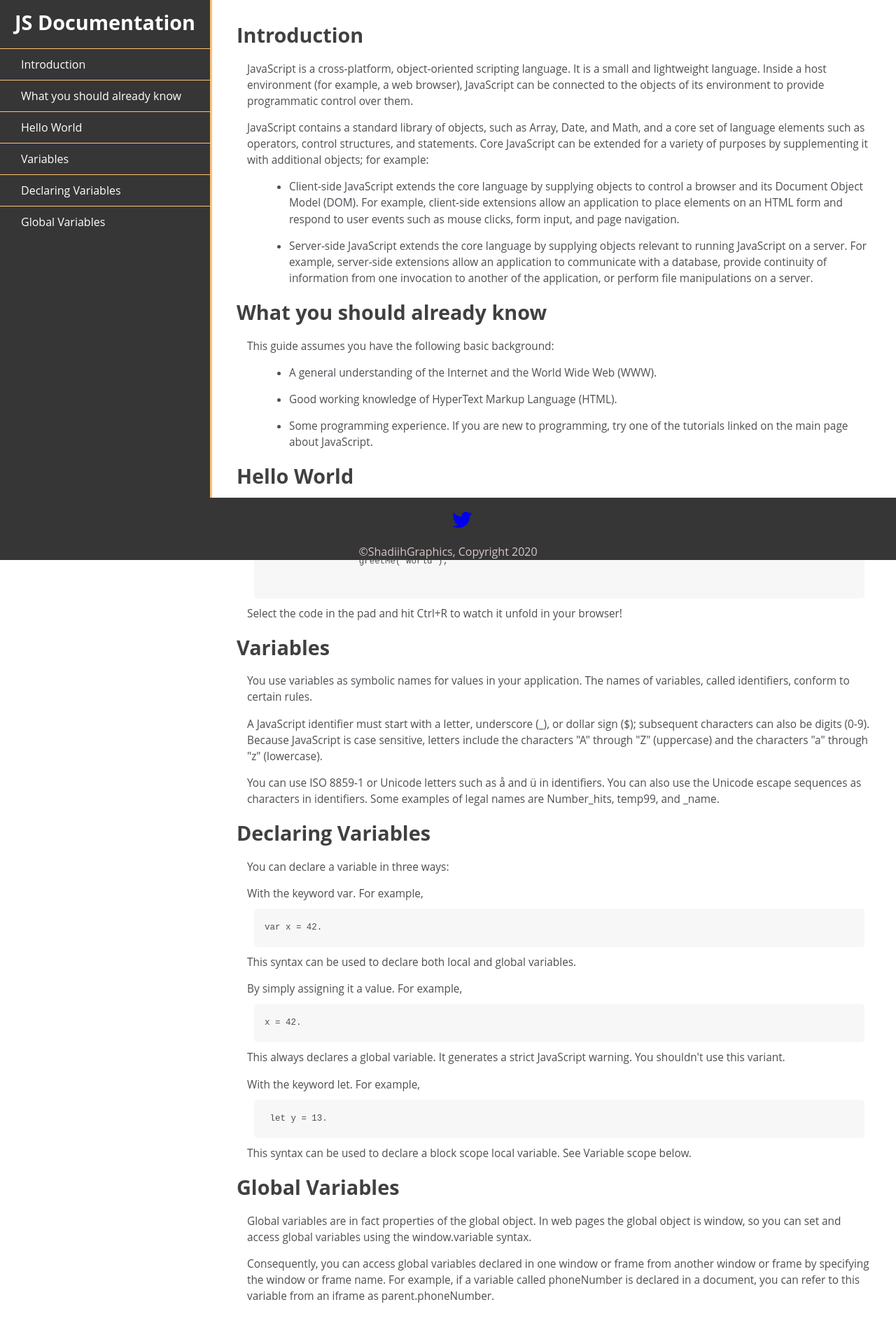
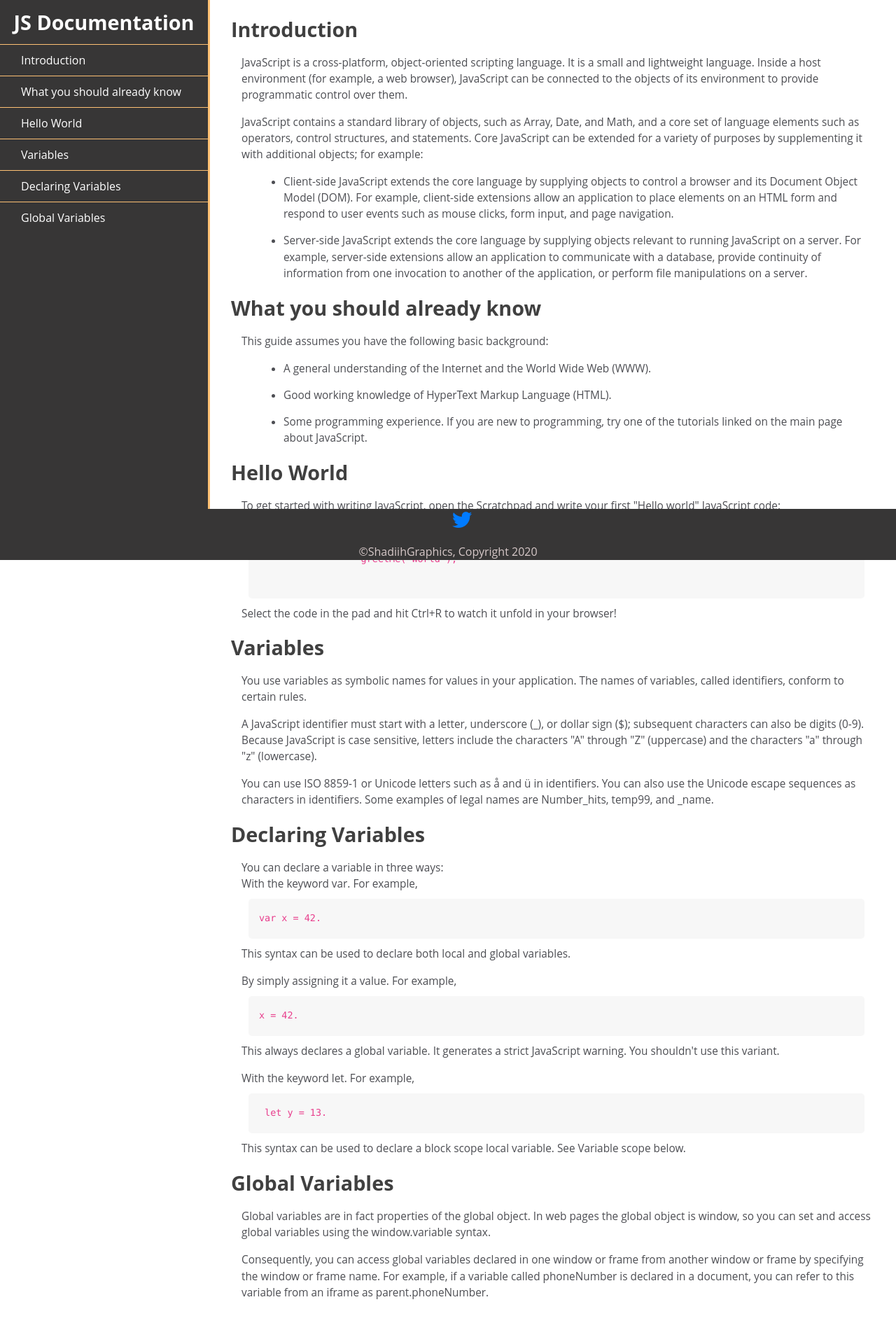
Before and after one commit to shadiihmwsdev/TechnicalDocumentation, a plain HTML site: page index.html in a window 1280 px wide. Shown: the whole page at 70% size. Drawn offline with nearby package versions, Linux system fonts and the light colour scheme.

Commit message:
fix: Styles

```diff
--- a/index.css
+++ b/index.css
@@ -6,7 +6,7 @@ body {
   font-family: "Open Sans", Arial, sans-serif;
   line-height: 1.5;
 }
-#navbar {
+ #navbar {
     position: fixed;
     min-width: 290px;
     top: 0px;
@@ -17,7 +17,7 @@ body {
     border-color: #fdc073;
     background-color: #373636;
   }
-  header {
+   header {
     color: #fff;
     margin: 10px;
     text-align: center;
@@ -78,7 +78,7 @@ body {
     border-radius: 5px;
   }
   @media only screen and (max-width: 815px) {
-    /* For mobile phones: */
+     For mobile phones:
     #navbar ul {
       border: 1px solid;
       height: 207px;
@@ -140,3 +140,7 @@ body {
   footer li .fa{
       font-size: 2em;
   }
+
+  #Global_Variables{
+    margin-bottom: 100px;
+  }
--- a/index.html
+++ b/index.html
@@ -4,11 +4,12 @@
     <meta charset="UTF-8">
     <meta name="viewport" content="width=device-width, initial-scale=1.0">
     <title>Js Docs</title>
+    <link href="https://cdnjs.cloudflare.com/ajax/libs/twitter-bootstrap/4.4.1/css/bootstrap.min.css" rel="stylesheet" type="text/css">
     <link rel="stylesheet" href="https://netdna.bootstrapcdn.com/font-awesome/4.0.3/css/font-awesome.css">
     <link rel="stylesheet" href="index.css">
 </head>
 <body>
-    <nav id="navbar">
+    <nav id="navbar" class="col-xs-12">
         <header>JS Documentation</header>
         <ul>
             <li>
@@ -170,6 +171,7 @@
     </main>
 
     <script src="https://cdnjs.cloudflare.com/ajax/libs/jquery/3.3.1/jquery.min.js" type="text/javascript"></script></script>
+    <script src="https://cdnjs.cloudflare.com/ajax/libs/twitter-bootstrap/3.3.7/js/bootstrap.min.js"></script>
     <script type="text/javascript" src="index.js"></script>
 </body>
 </html>
--- a/index.js
+++ b/index.js
@@ -1,5 +1,5 @@
 const projectName = 'technical-JS-docs-page';
-localStorage.setItem('responsive_project', 'Technical JS Docs Page');
+localStorage.setItem('projectName', 'index.html');
 
 function scrollNav() {
     $('a').click(function(){
```
